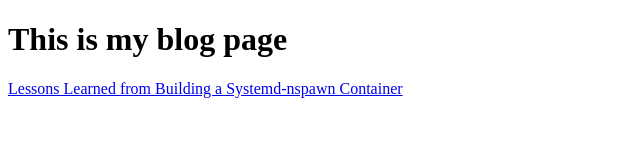
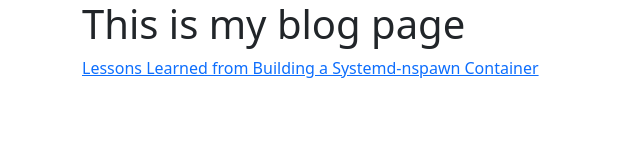
Before and after one commit to Suzzit/pf, a plain HTML site: page blog/index.html in a window 1280 px wide. Shown: the whole page, without its empty margins (0-640 px from the left). Drawn offline with nearby package versions, Linux system fonts and the light colour scheme.

Commit message:
+ BS styles, page title modify

```diff
--- a/blog/index.html
+++ b/blog/index.html
@@ -3,7 +3,8 @@
 <head>
     <meta charset="UTF-8">
     <meta name="viewport" content="width=device-width, initial-scale=1.0">
-    <title>Document</title>
+    <link href="https://cdn.jsdelivr.net/npm/bootstrap@5.3.8/dist/css/bootstrap.min.css" rel="stylesheet" integrity="sha384-sRIl4kxILFvY47J16cr9ZwB07vP4J8+LH7qKQnuqkuIAvNWLzeN8tE5YBujZqJLB" crossorigin="anonymous">
+    <title>Blog | Home</title>
 </head>
 <body>
     <div class="container">
```
